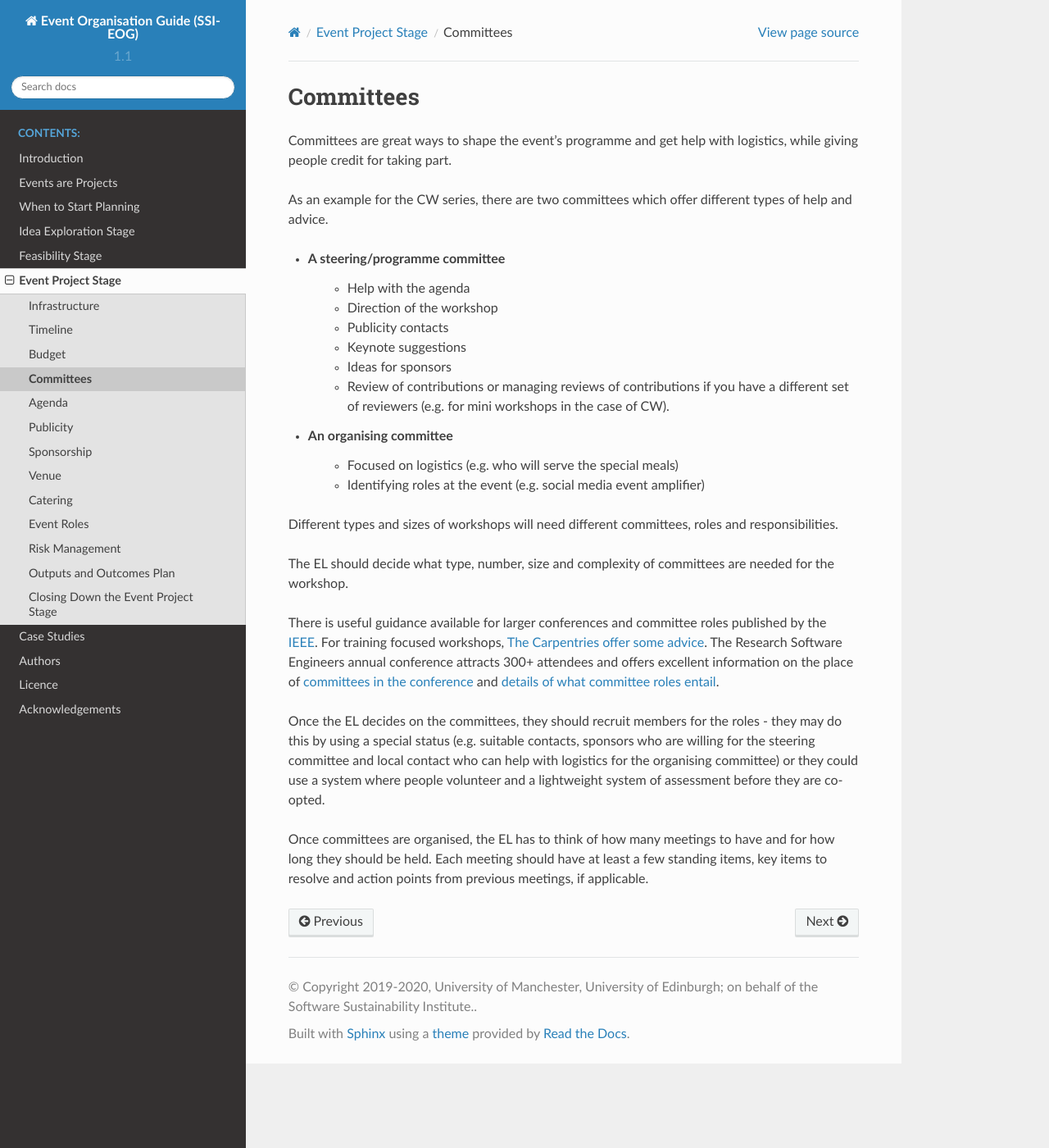
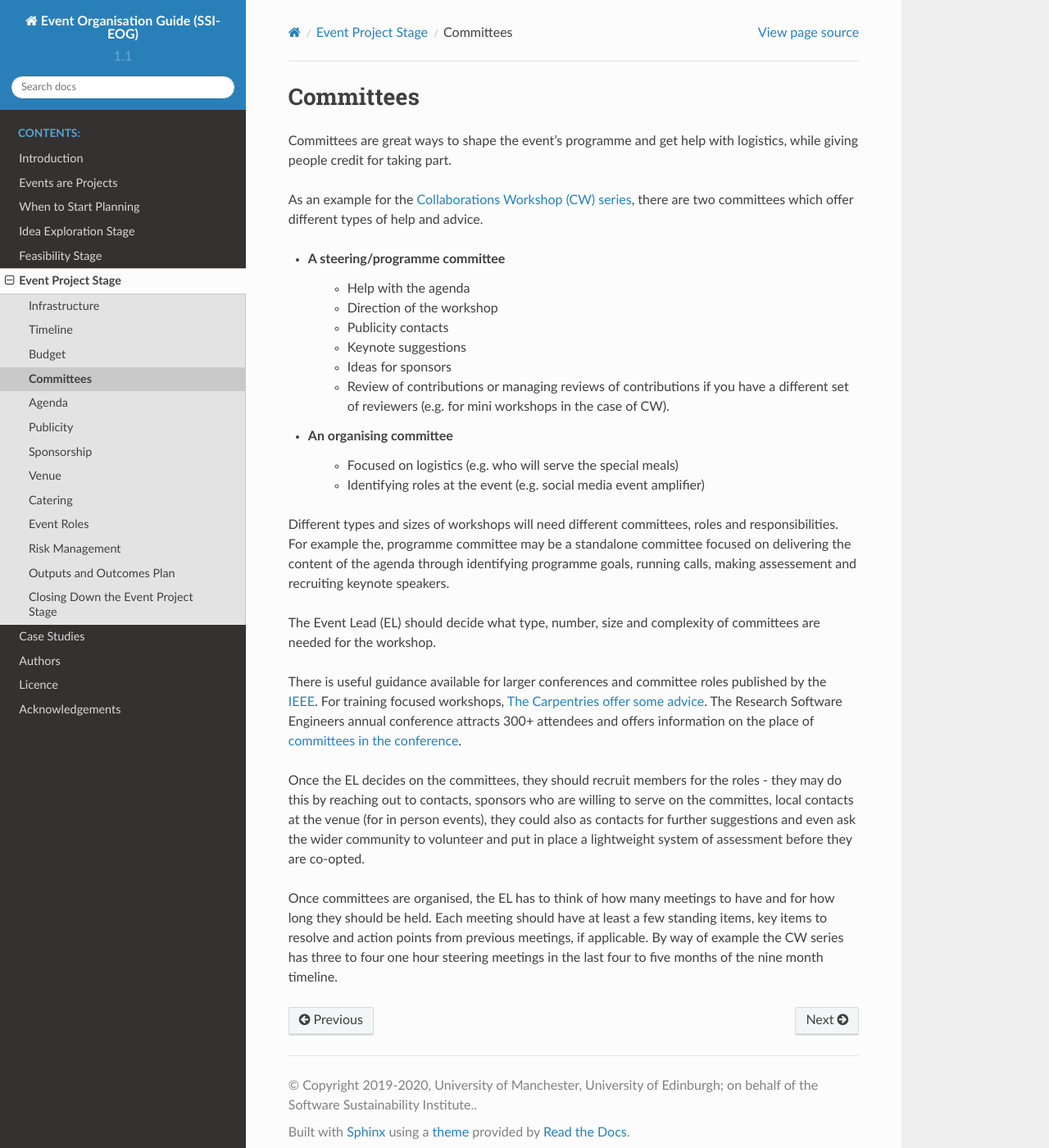
Before and after one commit to softwaresaved/event-organisation-guide, a Sphinx documentation site: the page built from docs/eog/eps-committees.rst, in a window 1280 px wide and 1400 px high. Shown: the whole window at 82% size. Built offline with Sphinx 7.4.7 and the Read the Docs theme 2.0.0, drawn with Linux system fonts in a browser that asks for light colours.

Commit message:
Update eps-committees.rst
removed the duff link as per #33 and made the text clearer and added some notes on our experiences with CW with the number of meetings and with a note on programme committees.

```diff
--- a/docs/eog/eps-committees.rst
+++ b/docs/eog/eps-committees.rst
@@ -5,7 +5,7 @@ Committees
 
 Committees are great ways to shape the event’s programme and get help with logistics, while giving people credit for taking part.
 
-As an example for the CW series, there are two committees which offer different types of help and advice.
+As an example for the `Collaborations Workshop (CW) series <https://www.software.ac.uk/programmes-and-events/collaborations-workshops>`_, there are two committees which offer different types of help and advice.
 
 - A steering/programme committee
    - Help with the agenda
@@ -19,16 +19,14 @@ As an example for the CW series, there are two committees which offer different
    - Focused on logistics (e.g. who will serve the special meals)
    - Identifying roles at the event (e.g. social media event amplifier)
 
-Different types and sizes of workshops will need different committees, roles and responsibilities.
+Different types and sizes of workshops will need different committees, roles and responsibilities. For example the, programme committee may be a standalone committee focused on delivering the content of the agenda through identifying programme goals, running calls, making assessement and recruiting keynote speakers.
 
-The EL should decide what type, number, size and complexity of committees are needed for the workshop.
+The Event Lead (EL) should decide what type, number, size and complexity of committees are needed for the workshop.
 
 There is useful guidance available for larger conferences and committee roles published by the `IEEE <https://www.ieee.org/conferences/organizers/roles - responsibilities.html>`_. For training focused workshops, `The Carpentries offer some advice <https://docs.carpentries.org/topic_folders/hosts_instructors/index.html>`_.
-The Research Software Engineers annual conference attracts 300+ attendees and offers excellent information on the place
-of `committees in the conference <https://rse.ac.uk/conf2019/>`_ and
-`details of what committee roles entail <https://rse.ac.uk/conf2019/get-involved/>`_.
+The Research Software Engineers annual conference attracts 300+ attendees and offers information on the place
+of `committees in the conference <https://rse.ac.uk/conf2019/>`_.
 
-Once the EL decides on the committees, they should recruit members for the roles  -  they may do this by using a
-special status (e.g. suitable contacts, sponsors who are willing for the steering committee and local contact who can help with logistics for the organising committee) or they could use a system where people volunteer and a lightweight system of assessment before they are co-opted.
+Once the EL decides on the committees, they should recruit members for the roles  -  they may do this by reaching out to contacts, sponsors who are willing to serve on the committes, local contacts at the venue (for in person events), they could also as contacts for further suggestions and even ask the wider community to volunteer and put in place a lightweight system of assessment before they are co-opted.
 
-Once committees are organised, the EL has to think of how many meetings to have and for how long they should be held. Each meeting should have at least a few standing items, key items to resolve and action points from previous meetings, if applicable.
+Once committees are organised, the EL has to think of how many meetings to have and for how long they should be held. Each meeting should have at least a few standing items, key items to resolve and action points from previous meetings, if applicable. By way of example the CW series has three to four one hour steering meetings in the last four to five months of the nine month timeline.
```
